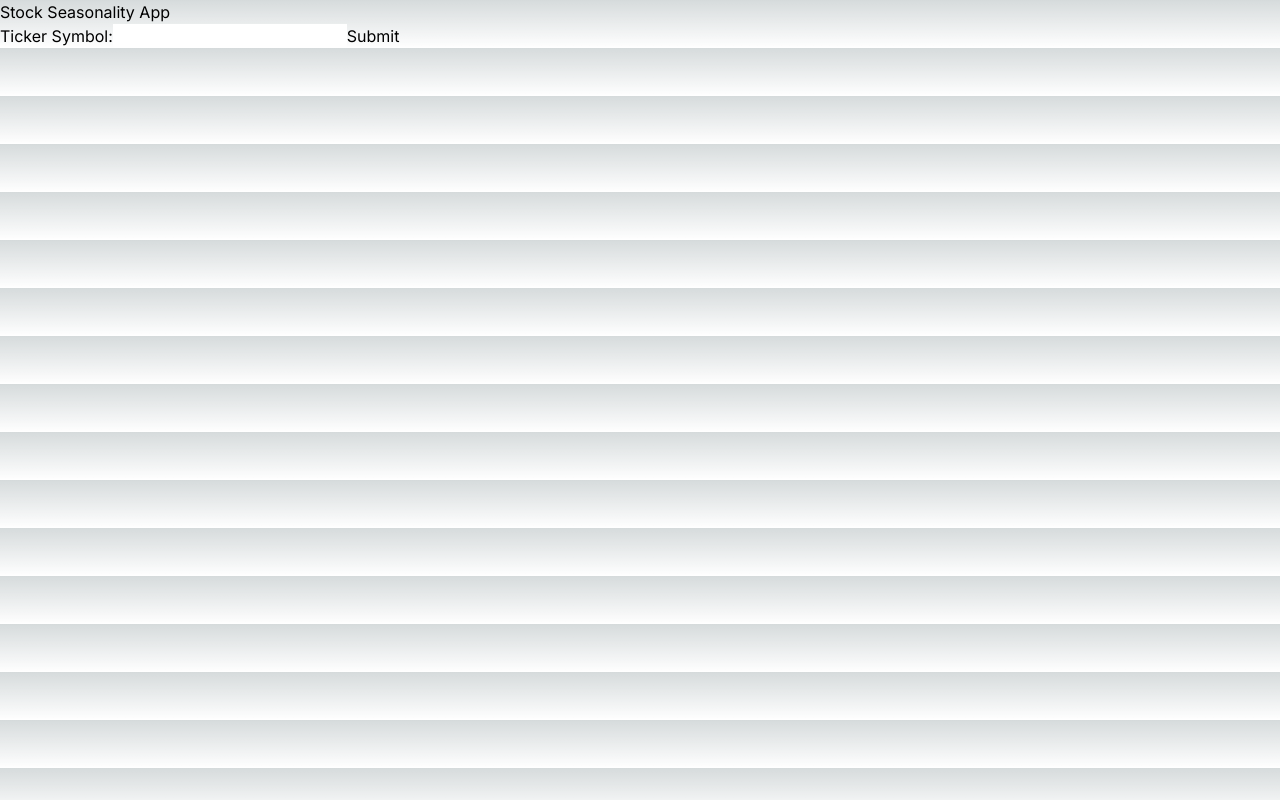
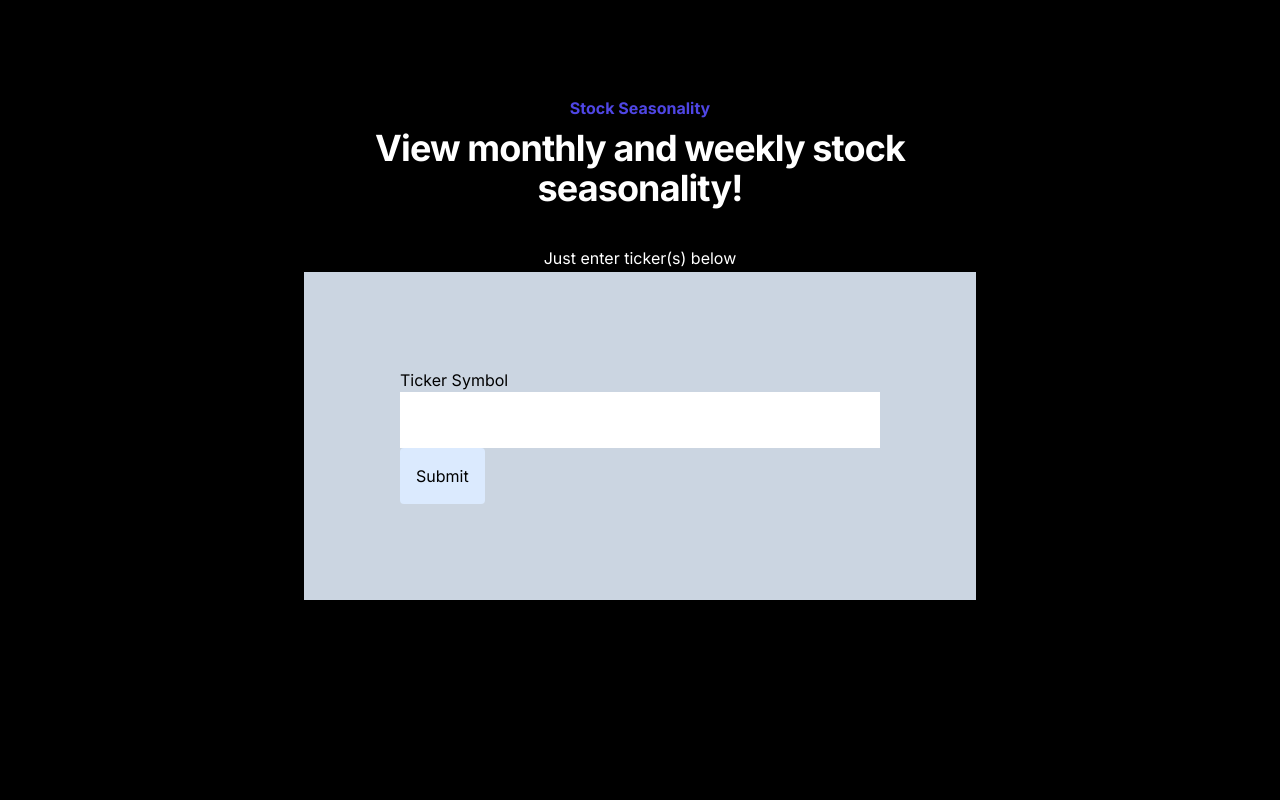
Before and after one commit to mhynson/seasonality, a Next.js app in the folder app/: page / in a window 1280 px wide. Built offline with nearby package versions, Linux system fonts and the light colour scheme.

Commit message:
update page ui

```diff
--- a/app/src/app/page.tsx
+++ b/app/src/app/page.tsx
@@ -1,11 +1,11 @@
-// app/page.tsx
 "use client";
 
 import { useState } from "react";
 
 const Home = () => {
   const [ticker, setTicker] = useState("");
-  const [data, setData] = useState(null);
+  const [data, setData] = useState<any | null>(null);
+  const [view, setView] = useState<"monthly" | "weekly">("monthly");
 
   const handleSubmit = async (event: React.FormEvent) => {
     event.preventDefault();
@@ -14,27 +14,80 @@ const Home = () => {
     setData(result);
   };
 
+  const renderBars = (data: any) => {
+    return Object.entries(data).map(([label, stats]: [string, any]) => (
+      <div key={label} className="flex items-center mb-4">
+        <span className="w-12">{label}</span>
+        <div
+          className="flex items-center bg-blue-500 h-8 rounded"
+          style={{ width: `${stats.higherPct * 100}%` }}
+        >
+          <span className="text-white text-xs pl-2">
+            {(stats.higherPct * 100).toFixed(2)}%
+          </span>
+        </div>
+      </div>
+    ));
+  };
+
   return (
-    <div>
-      <h1>Stock Seasonality App</h1>
+    <main className="bg-black py-40 sm:py-24 mx-auto min-h-screen">
+      <div className="mx-auto max-w-2xl lg:text-center">
+        <h1 className="font-bold text-indigo-600">Stock Seasonality</h1>
+        <p className="mt-2 text-3xl font-bold tracking-tight text-white sm:text-4xl">
+          View monthly and weekly stock seasonality!
+        </p>
+        <p className="mt-9 leading-7 text-white">Just enter ticker(s) below</p>
+      </div>
+      <div className="max-w-2xl mx-auto px-8 py-18 xs:px-12 sm:p-24 bg-slate-300 rounded-4xl">
         <form onSubmit={handleSubmit}>
-        <label htmlFor="ticker">Ticker Symbol:</label>
+          <label className="block" htmlFor="ticker">
+            Ticker Symbol
+          </label>
           <input
+            className="block p-4 w-full"
             type="text"
             id="ticker"
             value={ticker}
             onChange={(e) => setTicker(e.target.value)}
             required
           />
-        <button type="submit">Submit</button>
+          <button className="p-4 rounded bg-blue-100" type="submit">
+            Submit
+          </button>
         </form>
         {data && (
           <div>
-          <h2>Seasonality Data</h2>
-          <pre>{JSON.stringify(data, null, 2)}</pre>
+            <div className="flex justify-center mt-8">
+              <button
+                className={`px-4 py-2 ${
+                  view === "monthly" ? "bg-blue-500 text-white" : "bg-gray-300"
+                }`}
+                onClick={() => setView("monthly")}
+              >
+                Monthly View
+              </button>
+              <button
+                className={`px-4 py-2 ml-2 ${
+                  view === "weekly" ? "bg-blue-500 text-white" : "bg-gray-300"
+                }`}
+                onClick={() => setView("weekly")}
+              >
+                Weekly View
+              </button>
+            </div>
+            <div className="mt-8">
+              <h2 className="text-xl font-bold">
+                {view === "monthly"
+                  ? "Monthly Seasonality"
+                  : "Weekly Seasonality"}
+              </h2>
+              {renderBars(data[view])}
+            </div>
           </div>
         )}
       </div>
+    </main>
   );
 };
 
```
Lines whose indentation alone changed are shown as unchanged.
